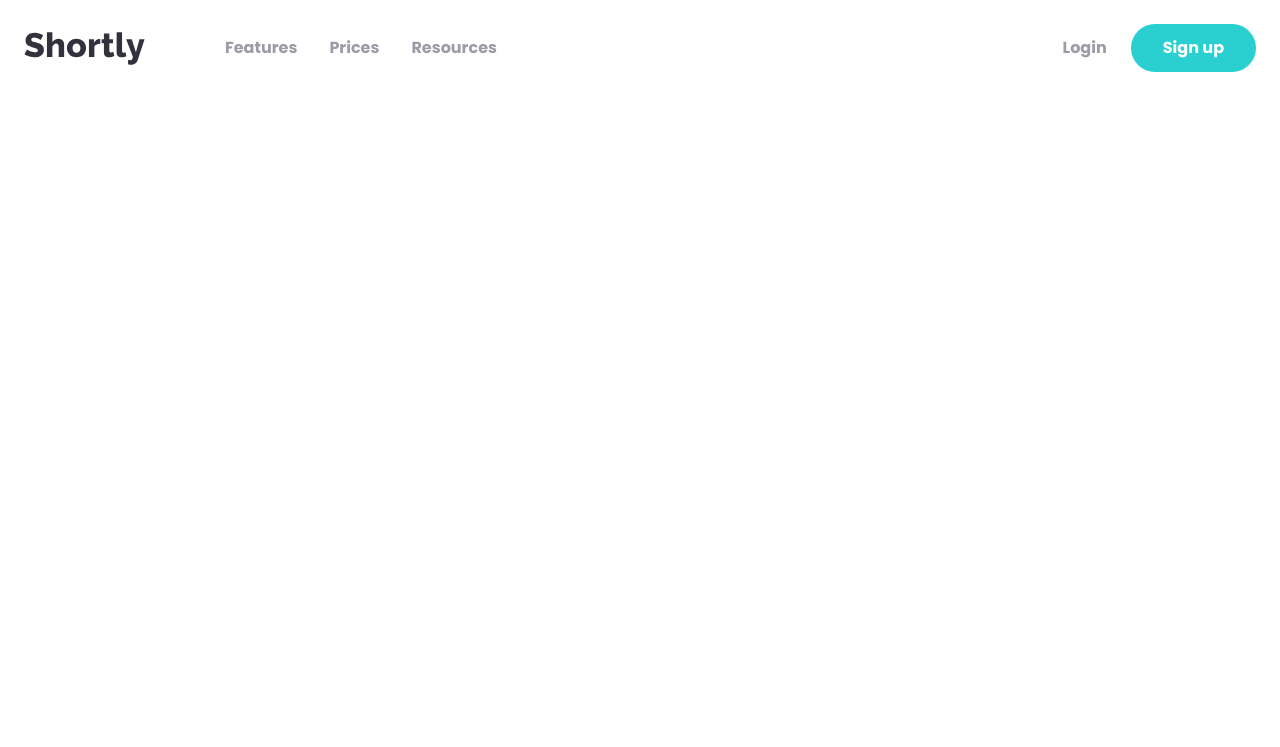
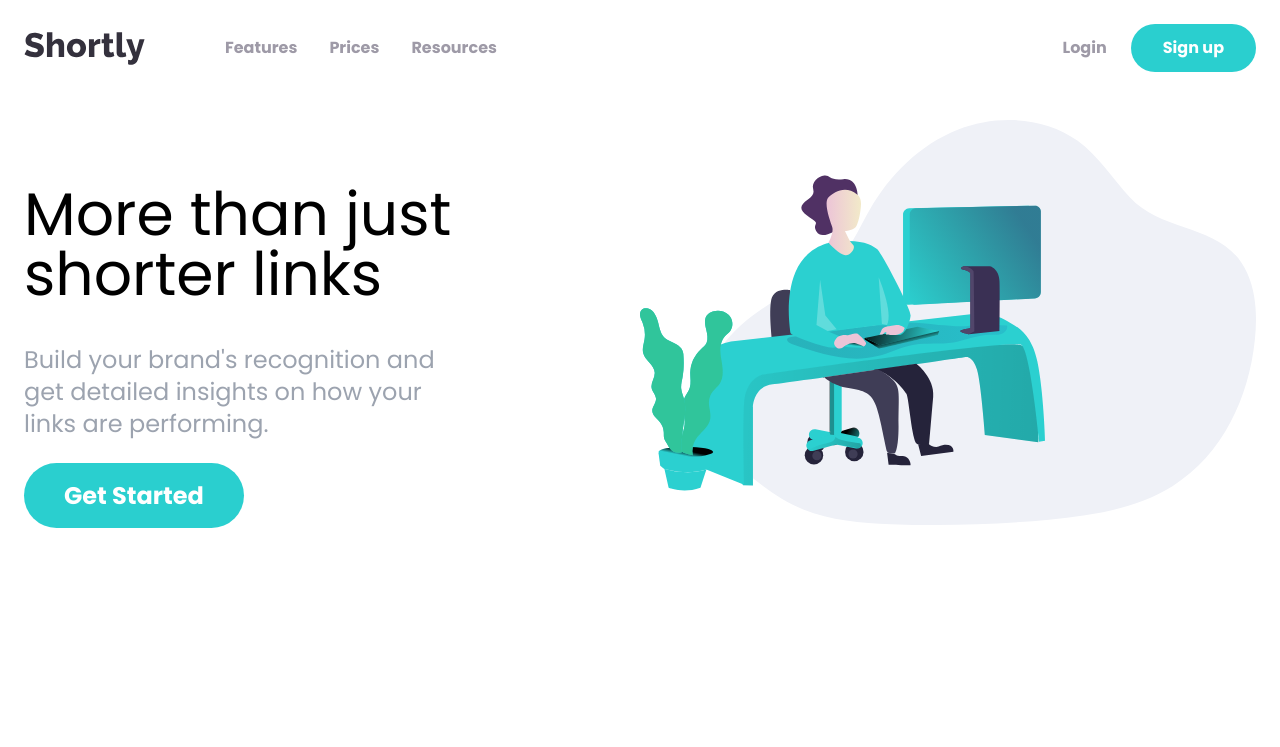
Before and after one commit to jawdat89/shortly, a website: page index.html in a window 1280 px wide. Drawn offline with Linux system fonts and the light colour scheme.

Commit message:
Hero Section

```diff
--- a/index.html
+++ b/index.html
@@ -58,5 +58,41 @@
 
       <!-- @TODO Mobile Menu -->
     </nav>
+
+    <!-- Hero Section -->
+    <section id="hero">
+      <!-- Hero Container -->
+      <div class="container flex flex-col-reverse mx-auto p-6 lg:flex-row">
+        <!-- Content Container -->
+        <div class="flex flex-col space-y-10 mb-44 lg:mt-16 lg:w-1/2 xl:mb-52">
+          <h1
+            class="text-5xl font bold text-center lg:text-6xl lg:text-left lg:max-w-md"
+          >
+            More than just shorter links
+          </h1>
+
+          <p
+            class="text-2xl text-center text-gray-400 lg:max-w-md lg:text-left"
+          >
+            Build your brand's recognition and get detailed insights on how your
+            links are performing.
+          </p>
+
+          <div class="mx-auto lg:mx-0">
+            <a
+              href="#"
+              class="py-5 px-10 text-2xl font-bold text-white bg-cyan rounded-full lg:py-4 hover:opacity:70"
+            >
+              Get Started
+            </a>
+          </div>
+        </div>
+
+        <!-- Image -->
+        <div class="mb-24 mx-auto md:w-128 lg:mb-0 lg:w-1/2">
+          <img src="images/illustration-working.svg" alt="" />
+        </div>
+      </div>
+    </section>
   </body>
 </html>
```
Also changed, not shown: css/style.css.
